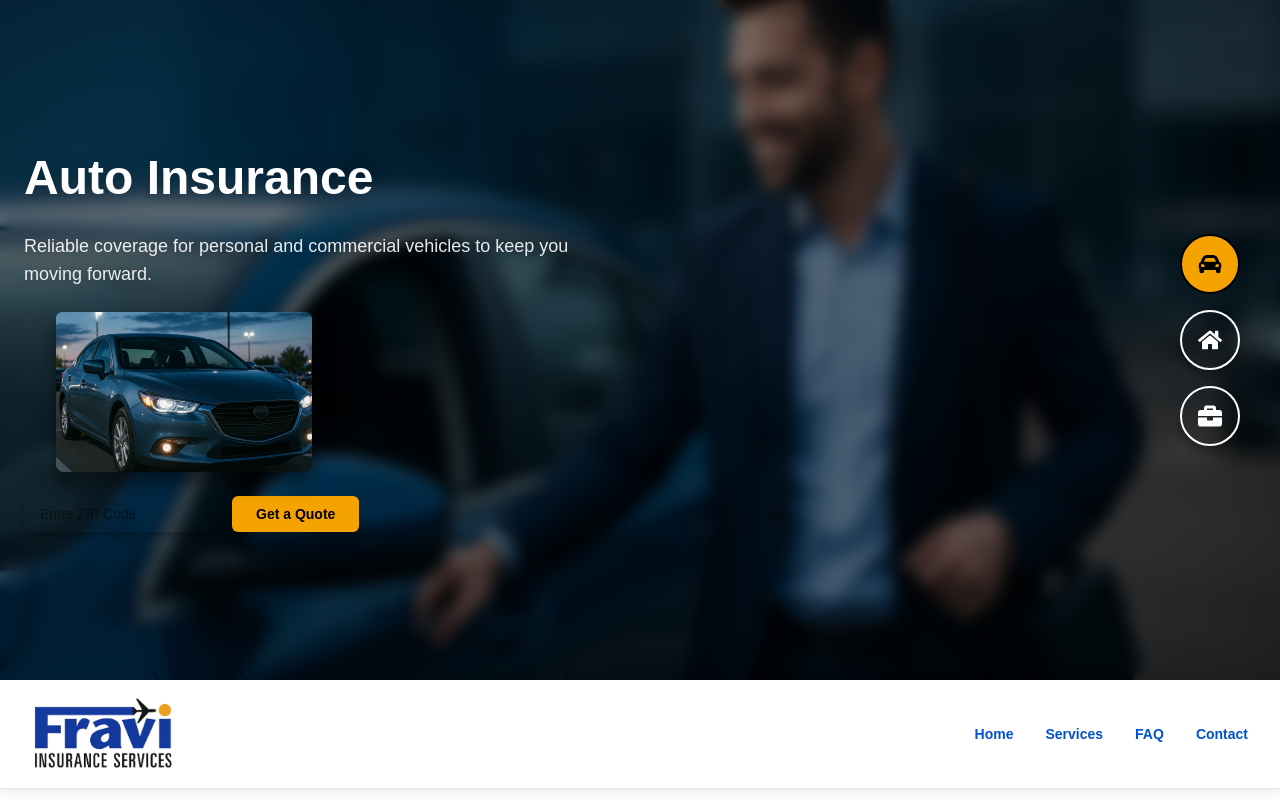
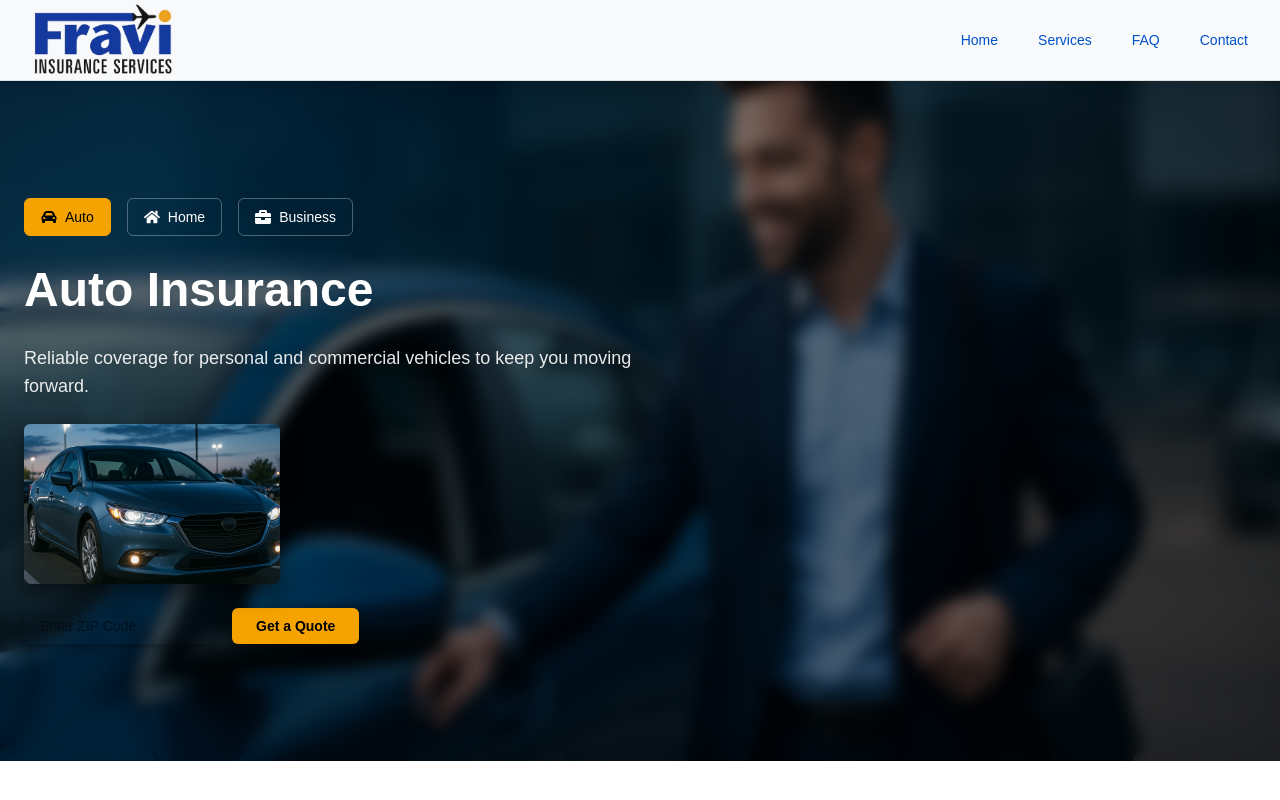
Before and after one commit to DamRandom/Fravi-Insurance-Services, a Next.js app: page / in a window 1280 px wide. Shown: the top 800 px of the page. Built offline with nearby package versions, Linux system fonts and the light colour scheme.

Commit message:
fixed navbar on top

```diff
--- a/next.config.ts
+++ b/next.config.ts
@@ -3,7 +3,7 @@ import type { NextConfig } from "next";
 const nextConfig: NextConfig = {
   /* config options here */
 
-   output: 'export'
+   //output: 'export'
 };
 
 export default nextConfig;
--- a/src/app/page.tsx
+++ b/src/app/page.tsx
@@ -9,8 +9,8 @@ import Services from "@/components/Services";
 export default function HomePage() {
   return (
     <>
+      <Navbar />
       <Hero />
-      <Navbar />
       <AboutUs />
       <WhyUs />
       <Services />
--- a/src/components/Hero.tsx
+++ b/src/components/Hero.tsx
@@ -12,6 +12,7 @@ const services = [
     description:
       "Reliable coverage for personal and commercial vehicles to keep you moving forward.",
     image: "/images/services/auto.jpg",
+    icon: FaCarAlt,
   },
   {
     key: "home",
@@ -19,6 +20,7 @@ const services = [
     description:
       "Comprehensive protection for your house, apartment or rental property.",
     image: "/images/services/home.jpg",
+    icon: FaHome,
   },
   {
     key: "business",
@@ -26,6 +28,7 @@ const services = [
     description:
       "Tailored policies to safeguard your company’s future, assets and staff.",
     image: "/images/services/business.jpg",
+    icon: FaBriefcase,
   },
 ];
 
@@ -34,7 +37,7 @@ export default function Hero() {
   const current = services.find((s) => s.key === active)!;
 
   return (
-    <section className="h-[85vh] relative px-6 py-10 flex items-center justify-between overflow-hidden">
+    <section className="h-[85vh] relative px-6 py-10 flex items-center overflow-hidden">
       {/* Background image */}
       <div className="absolute inset-0 -z-10">
         <Image
@@ -47,47 +50,56 @@ export default function Hero() {
         <div className="absolute inset-0 bg-black/50 backdrop-blur-sm" />
       </div>
 
-      {/* Main content with animations */}
+      {/* Content */}
+      <div className="z-10 max-w-2xl w-full text-white space-y-6">
+        {/* Tabs */}
+        <div className="flex gap-4 mb-6">
+          {services.map(({ key, icon: Icon, title }) => {
+            const isActive = active === key;
+            return (
+              <button
+                key={key}
+                onClick={() => setActive(key)}
+                className={`flex items-center gap-2 px-4 py-2 rounded-md border text-sm font-medium transition-all
+                  ${
+                    isActive
+                      ? "bg-[var(--color-accent)] text-black border-[var(--color-accent)]"
+                      : "border-white/30 text-white hover:bg-white/10"
+                  }`}
+              >
+                <Icon size={16} />
+                {title.split(" ")[0]}
+              </button>
+            );
+          })}
+        </div>
+
+        {/* Animated content */}
         <AnimatePresence mode="wait">
           <motion.div
             key={active}
-          className="z-10 max-w-[600px] w-full text-white space-y-6"
             initial={{ opacity: 0, y: 20 }}
             animate={{ opacity: 1, y: 0 }}
             exit={{ opacity: 0, y: -20 }}
             transition={{ duration: 0.5, ease: "easeOut" }}
+            className="space-y-6"
           >
-          {/* Title with text shadow */}
             <motion.h1
-            className="text-4xl md:text-5xl font-bold leading-tight text-left
-              drop-shadow-[0_8px_10px_rgba(0,0,0,0.3)]"
-            initial={{ opacity: 0, x: 40 }}
-            animate={{ opacity: 1, x: 0 }}
-            exit={{ opacity: 0, x: 40 }}
-            transition={{ delay: 0.3, duration: 0.4 }}
+              className="text-4xl md:text-5xl font-bold leading-tight drop-shadow-[0_8px_10px_rgba(0,0,0,0.3)]"
             >
               {current.title}
             </motion.h1>
 
-          {/* Description with text shadow */}
-          <motion.p
-            className="text-white/90 text-md md:text-lg font-light text-left
-              drop-shadow-[0_4px_6px_rgba(0,0,0,0.25)]"
-            initial={{ opacity: 0, x: -40 }}
-            animate={{ opacity: 1, x: 0 }}
-            exit={{ opacity: 0, x: -40 }}
-            transition={{ delay: 0.5, duration: 0.4 }}
-          >
+            <motion.p className="text-white/90 text-md md:text-lg font-light drop-shadow-[0_4px_6px_rgba(0,0,0,0.25)]">
               {current.description}
             </motion.p>
 
-          {/* Image with shadow for depth */}
             <motion.div
-            className="w-64 h-40 relative rounded-md shadow-[0_10px_20px_rgba(0,0,0,0.5)] overflow-hidden ml-8"
+              className="w-64 h-40 relative rounded-md shadow-[0_10px_20px_rgba(0,0,0,0.5)] overflow-hidden"
               initial={{ opacity: 0, scale: 0.95 }}
               animate={{ opacity: 1, scale: 1 }}
               exit={{ opacity: 0, scale: 0.95 }}
-            transition={{ delay: 0.1, duration: 0.4, ease: "easeOut" }}
+              transition={{ duration: 0.4, ease: "easeOut" }}
             >
               <Image
                 src={current.image}
@@ -97,24 +109,20 @@ export default function Hero() {
               />
             </motion.div>
 
-          {/* Input and button with shadows and hover effects */}
             <motion.div
-            className="flex flex-col sm:flex-row gap-4 items-center sm:items-start"
+              className="flex flex-col sm:flex-row gap-4"
               initial={{ opacity: 0, y: 30 }}
               animate={{ opacity: 1, y: 0 }}
               exit={{ opacity: 0, y: 30 }}
-            transition={{ delay: 0.7, duration: 0.4 }}
+              transition={{ delay: 0.2, duration: 0.4 }}
             >
               <input
                 type="text"
                 placeholder="Enter ZIP Code"
-              className="px-4 py-2 rounded-md text-sm text-black w-48 focus:outline-none
-                shadow-[0_4px_6px_rgba(0,0,0,0.25)]"
+                className="px-4 py-2 rounded-md text-sm text-black w-48 focus:outline-none shadow-[0_4px_6px_rgba(0,0,0,0.25)]"
               />
               <button
-              className="bg-[var(--color-accent)] text-[var(--color-black)] px-6 py-2 rounded-md font-semibold text-sm
-                shadow-[0_6px_8px_rgba(0,0,0,0.3)] hover:shadow-none hover:translate-y-[2px]
-                transition-all duration-200"
+                className="bg-[var(--color-accent)] text-[var(--color-black)] px-6 py-2 rounded-md font-semibold text-sm shadow-[0_6px_8px_rgba(0,0,0,0.3)] hover:shadow-none hover:translate-y-[2px] transition-all duration-200"
                 type="button"
               >
                 Get a Quote
@@ -122,31 +130,6 @@ export default function Hero() {
             </motion.div>
           </motion.div>
         </AnimatePresence>
-
-      {/* Vertical buttons with shadow and hover effect */}
-      <div className="z-10 hidden md:flex flex-col gap-4 pr-4">
-        {["auto", "home", "business"].map((key) => {
-          const Icon =
-            key === "auto" ? FaCarAlt : key === "home" ? FaHome : FaBriefcase;
-          const isActive = active === key;
-          return (
-            <button
-              key={key}
-              onClick={() => setActive(key)}
-              aria-label={key}
-              className={`p-4 rounded-full border-2 shadow-[0_6px_8px_rgba(0,0,0,0.3)] transition-all duration-200
-                ${
-                  isActive
-                    ? "bg-[var(--color-accent)] text-black shadow-none translate-y-0"
-                    : "border-white text-white hover:bg-white/10 hover:shadow-none hover:translate-y-[2px]"
-                }
-              `}
-              type="button"
-            >
-              <Icon size={24} />
-            </button>
-          );
-        })}
       </div>
     </section>
   );
--- a/src/components/Navbar.tsx
+++ b/src/components/Navbar.tsx
@@ -4,12 +4,13 @@ import Image from "next/image";
 
 export default function Navbar() {
   return (
-    <div
-      className="sticky top-0 z-50 w-full bg-white/80 backdrop-blur-md
+    <header
+      className="sticky top-0 left-0 right-0 z-50 w-full bg-[#F8F9FA]/90 backdrop-blur-md
       border-b border-black/10 shadow-[0_2px_12px_rgba(0,0,0,0.1)] transition-all duration-300"
     >
-      <div className="max-w-7xl mx-auto px-4 md:px-8 py-4 flex justify-between items-center">
-        <div className="w-[140px]">
+      <div className="max-w-7xl mx-auto px-4 md:px-8 flex items-center justify-between h-20">
+        {/* Logo */}
+        <div className="w-[120px] md:w-[140px]">
           <Image
             src="/images/logo.png"
             alt="Fravi Insurance Logo"
@@ -20,7 +21,8 @@ export default function Navbar() {
           />
         </div>
 
-        <nav className="flex items-center space-x-8 text-sm font-semibold text-[var(--color-primary)]">
+        {/* Nav */}
+        <nav className="flex items-center gap-x-6 md:gap-x-10 text-sm font-medium text-[var(--color-primary)]">
           {["Home", "Services", "FAQ", "Contact"].map((item) => (
             <a
               key={item}
@@ -34,6 +36,6 @@ export default function Navbar() {
           ))}
         </nav>
       </div>
-    </div>
+    </header>
   );
 }
```
Lines whose indentation alone changed are shown as unchanged.
